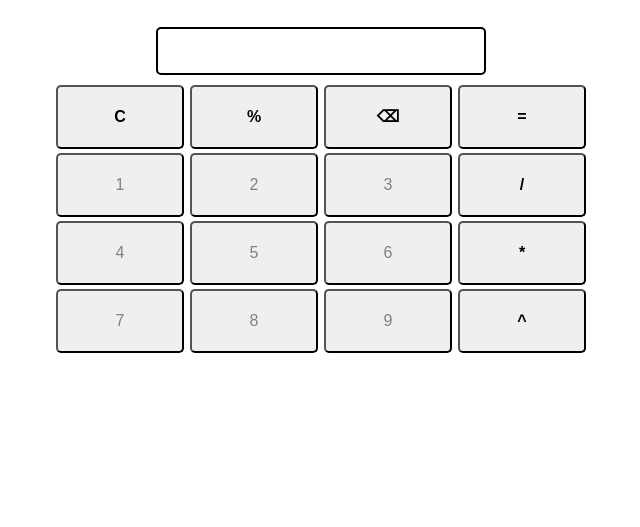
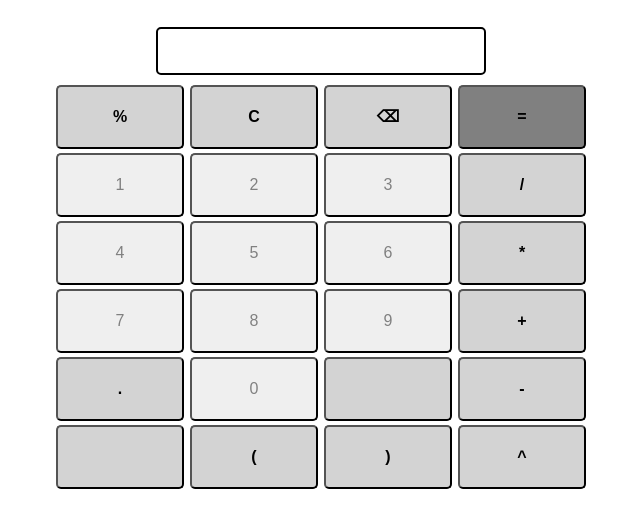
Before and after one commit to GabrielPazinatto/web-Calculator, a plain HTML site: page index.html in a window 1280 px wide. Shown: the part 61-588 px from the top of the page, without its empty margins (319-959 px from the left). Drawn offline with Linux system fonts and the light colour scheme.

Commit message:
Added more buttons and improved visuals.. sort of

```diff
--- a/index.html
+++ b/index.html
@@ -35,6 +35,23 @@
             display: inline-block;
             font-weight: bold;
             color:black;
+            background-color: lightgray;
+        }
+
+        .eq-button{
+            width: 128px;
+            height: 64px;
+            border-radius: 5px;
+            padding: 0px;
+            font-size: 16px;
+            margin: 2px 1px;
+
+            vertical-align: middle;
+            align-items: center;
+            display: inline-block;
+            font-weight: bold;
+            color:black;
+            background-color: gray;
         }
 
         .num-button{
@@ -64,10 +81,10 @@
         <label for="expression"></label>
         <input class = visor type="text" id="input" name="expression" />
         <br>
+        <button class="op-button" name = 'b-mod' id = 'b-mod'>%</button>
         <button class="op-button" name = 'b-clear' id = 'b-clear'>C</button>
-        <button class="op-button" name = 'b-mod' id = 'b-mod'>%</button>
         <button class="op-button" name = 'b-erase' id = 'b-erase'>⌫</button>
-        <button class="op-button" name = 'b-result' id = 'b-result'>=</button>
+        <button class="eq-button" name = 'b-result' id = 'b-result'>=</button>
         <br>
         <button class="num-button" name = 'b-1' id = 'b-1'>1</button>
         <button class="num-button" name = 'b-2' id = 'b-2'>2</button>
@@ -82,8 +99,17 @@
         <button class="num-button" name = 'b-7' id = 'b-7'>7</button>
         <button class="num-button" name = 'b-8' id = 'b-8'>8</button>
         <button class="num-button" name = 'b-9' id = 'b-9'>9</button>
+        <button class="op-button" name = 'b-add' id = 'b-add'>+</button>
+        <br>
+        <button class="op-button" name = 'b-dot' id = 'b-dot'>.</button>
+        <button class="num-button" name = 'b-0' id = 'b-0'>0</button>
+        <button class="op-button" name = 'b-empty' id = 'b-empty'></button>
+        <button class="op-button" name = 'b-sub' id = 'b-sub'>-</button>
+        <br>
+        <button class="op-button" name = 'b-empty' id = 'b-empty'></button>
+        <button class="op-button" name = 'b-lbrac' id = 'b-lbrac'>(</button>
+        <button class="op-button" name = 'b-rbrac' id = 'b-rbrac'>)</button>
         <button class="op-button" name = 'b-exp' id = 'b-exp'>^</button>
-
         <br><br><br>
         <p name = 'result' id ='result'></p>
 
```
